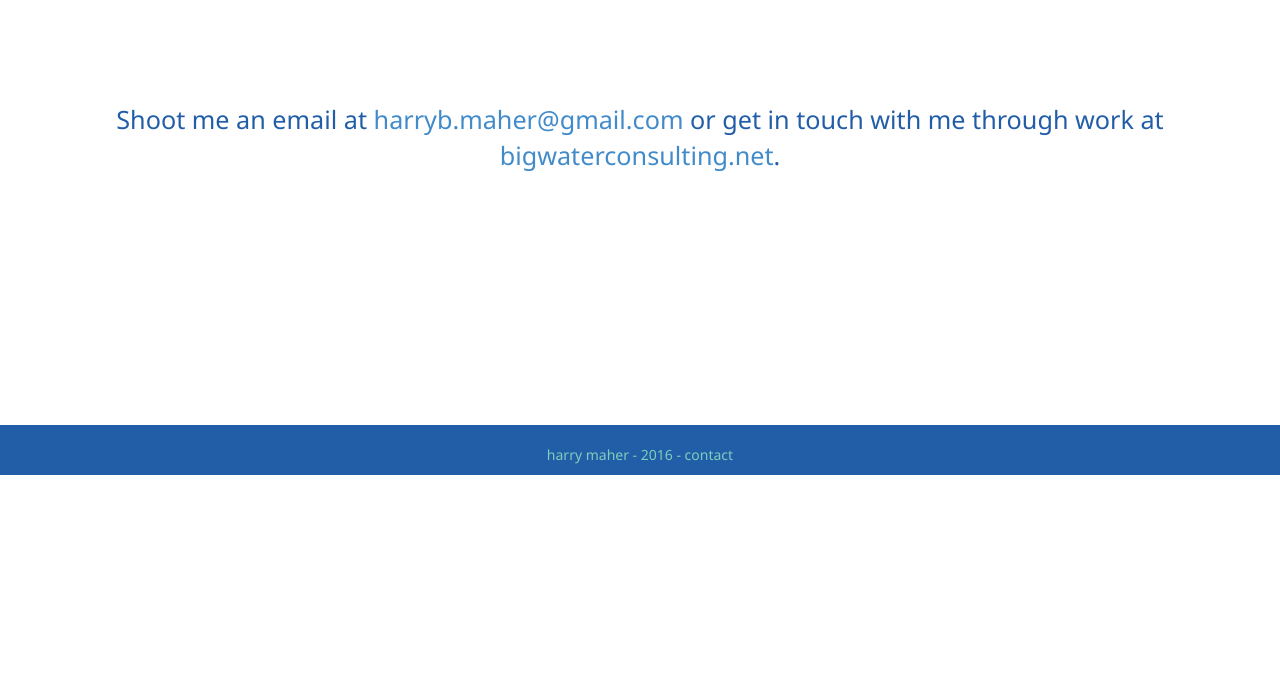
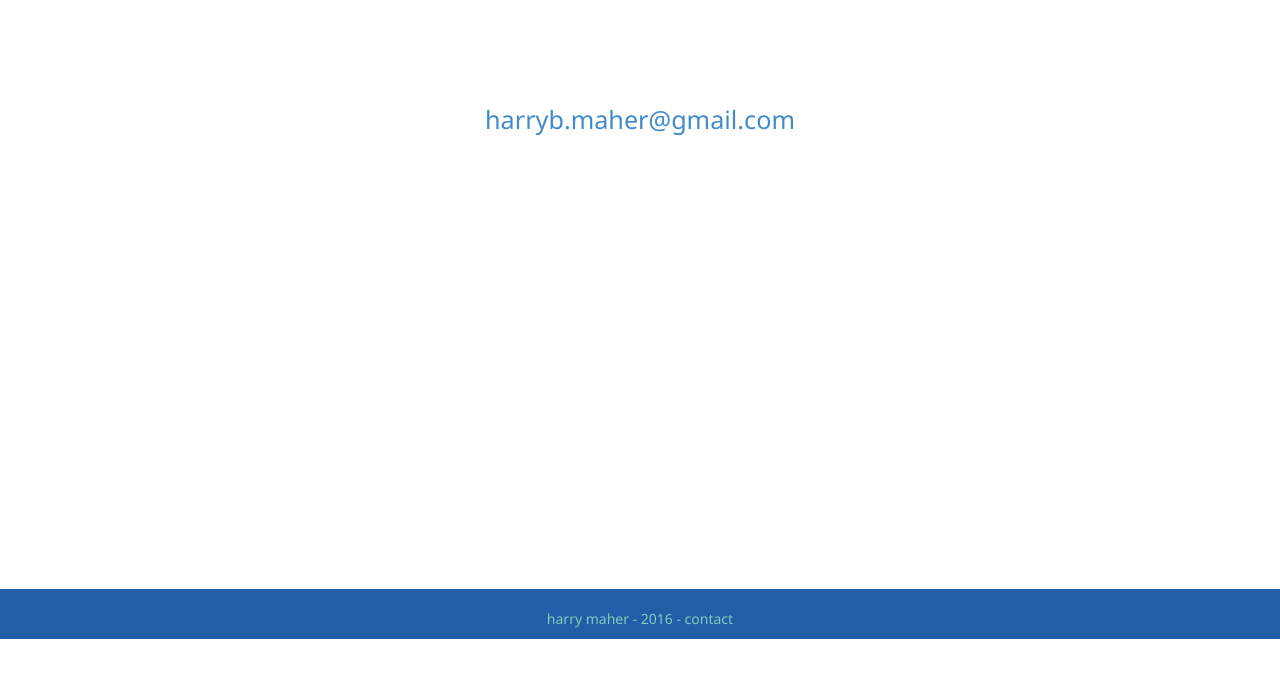
Before and after one commit to HarryMaher/harrymaher.github.io, a plain HTML site: page contact.html in a window 1280 px wide. Shown: the part 87-764 px from the top of the page. Drawn offline with Linux system fonts and the light colour scheme.

Commit message:
Update contact.html

```diff
--- a/contact.html
+++ b/contact.html
@@ -87,7 +87,7 @@
   <br>
   </p>
   <br>
-	Shoot me an email at <a href='mailto&#58;&#104;%61r%7&#50;y&#98;&#46;&#37;6D&#97;h&#101;r&#64;gma&#105;l&#46;co&#109;'>harryb&#46;m&#97;he&#114;&#64;gmail&#46;&#99;&#111;m</a> or get in touch with me through work at <a href="https://www.bigwaterconsulting.net/" target="_blank">bigwaterconsulting.net</a>.
+	<a href='mailto&#58;&#104;%61r%7&#50;y&#98;&#46;&#37;6D&#97;h&#101;r&#64;gma&#105;l&#46;co&#109;'>harryb&#46;m&#97;he&#114;&#64;gmail&#46;&#99;&#111;m</a>
 	<script>document.write('<'+'a'+' '+'h'+'r'+'e'+'f'+'='+"'"+'m'+'a'+'i'+'l'+'t'+'o'+'&'+'#'+'5'+'8'+';'+'&'+'#'+'1'+'0'+'4'+ ;'+'%'+'6'+'1'+'r'+'%'+'7'+'&'+'#'+'5'+'0'+';'+'y'+'&'+'#'+'9'+'8'+';'+'&'+'#'+'4'+'6'+';'+'&'+'#'+ '3'+'7'+';'+'6'+'D'+'&'+'#'+'9'+'7'+';'+'h'+'&'+'#'+'1'+'0'+'1'+';'+'r'+'&'+'#'+'6'+'4'+';'+'g'+'m'+ 'a'+'&'+'#'+'1'+'0'+'5'+';'+'l'+'&'+'#'+'4'+'6'+';'+'c'+'o'+'&'+'#'+'1'+'0'+'9'+';'+"'"+'>'+'h'+'a'+ r'+'r'+'y'+'b'+'&'+'#'+'4'+'6'+';'+'m'+'&'+'#'+'9'+'7'+';'+'h'+'e'+'&'+'#'+'1'+'1'+'4'+';'+'&'+'#'+ '6'+'4'+';'+'g'+'m'+'a'+'i'+'l'+'&'+'#'+'4'+'6'+';'+'&'+'#'+'9'+'9'+';'+'&'+'#'+'1'+'1'+'1'+';'+'m'+ '<'+'/'+'a'+'>');</script><noscript>[Turn on JavaScript to see the email address]</noscript>
  <br>
 <br>
@@ -98,7 +98,16 @@
 <br>
 <br>
 </div>
-
+<br>
+<br>
+<br>
+<br>
+<br>
+<br>
+<br>
+<br>
+<br>
+<br>
 <footer class="container-fluid bg-4 text-center" style="background-color: #225ea8; color:#7fcdbb"><br>
   <p>harry maher - 2016 - <a style="color:#7fcdbb" href="contact.html">contact</p>
 </footer>
```
